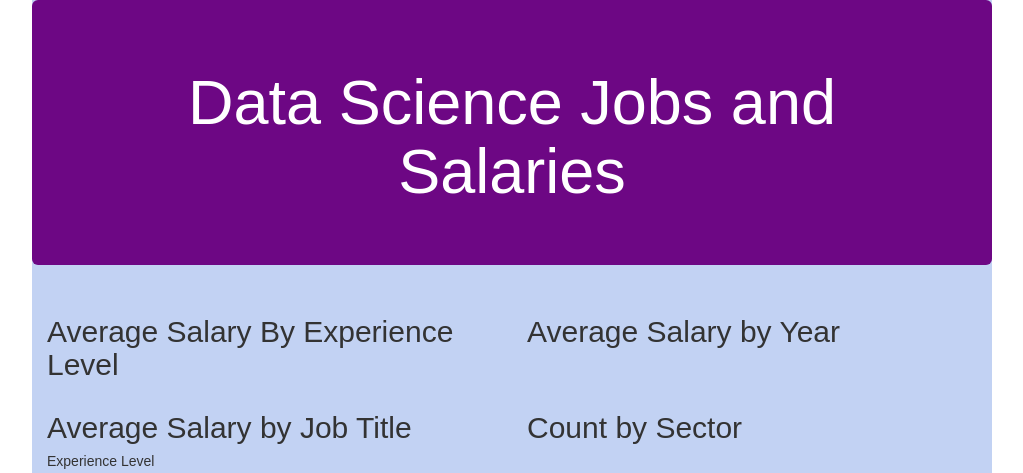
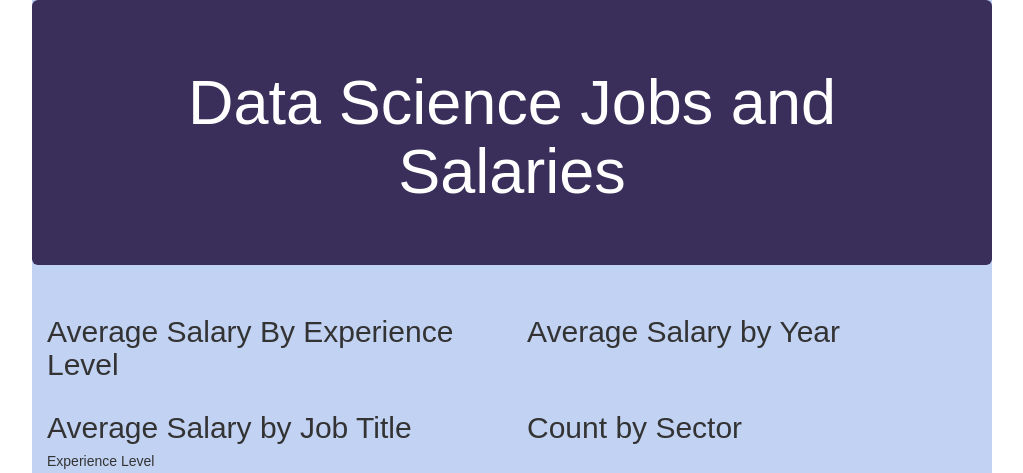
Before and after one commit to ajoyg/Project3-DataScienceDashboard, a Flask app: template Flask/templates/SalaryDash.html in a window 1280 px wide. Shown: the top 473 px of the page, without its empty margins (128-1151 px from the left). Run offline with Flask 3, Linux system fonts and the light colour scheme; the template is opened without the code that fills it, so the values that code supplies are empty; some libraries are stand-ins or nearby versions.

Commit message:
Changed colors? possibly? and formatted table

```diff
--- a/Flask/static/css/style.css
+++ b/Flask/static/css/style.css
@@ -24,7 +24,7 @@ main {
   footer { height: 50px;}
 
   .jumbotron {
-    background-color: rgba(108, 5, 131, 0.984);
+    background-color: #392F5A;
     color: white;
   }
   /* ---- grid ---- */
--- a/Flask/static/js/job_salary_bar.js
+++ b/Flask/static/js/job_salary_bar.js
@@ -24,7 +24,6 @@ function makeBarChart(experienceFilter) {
         console.log(EXPlevel)
         console.log(experience)
         experience.sort(function compareFunction(firstNum, secondNum) {
-            // resulting order is (3, 2, 1)
             return secondNum.salary - firstNum.salary;
         }).reverse();
 
@@ -41,7 +40,10 @@ function makeBarChart(experienceFilter) {
                 x: experience.map(value => value.salary),
                 y: experience.map(value => value.job_title),
                 type: "bar",
-                orientation: 'h'
+                orientation: 'h',
+                marker:{
+                    color:'#E37383'
+                }
             }
         ];
         Plotly.newPlot("chart3", barChartData, layout)
```
